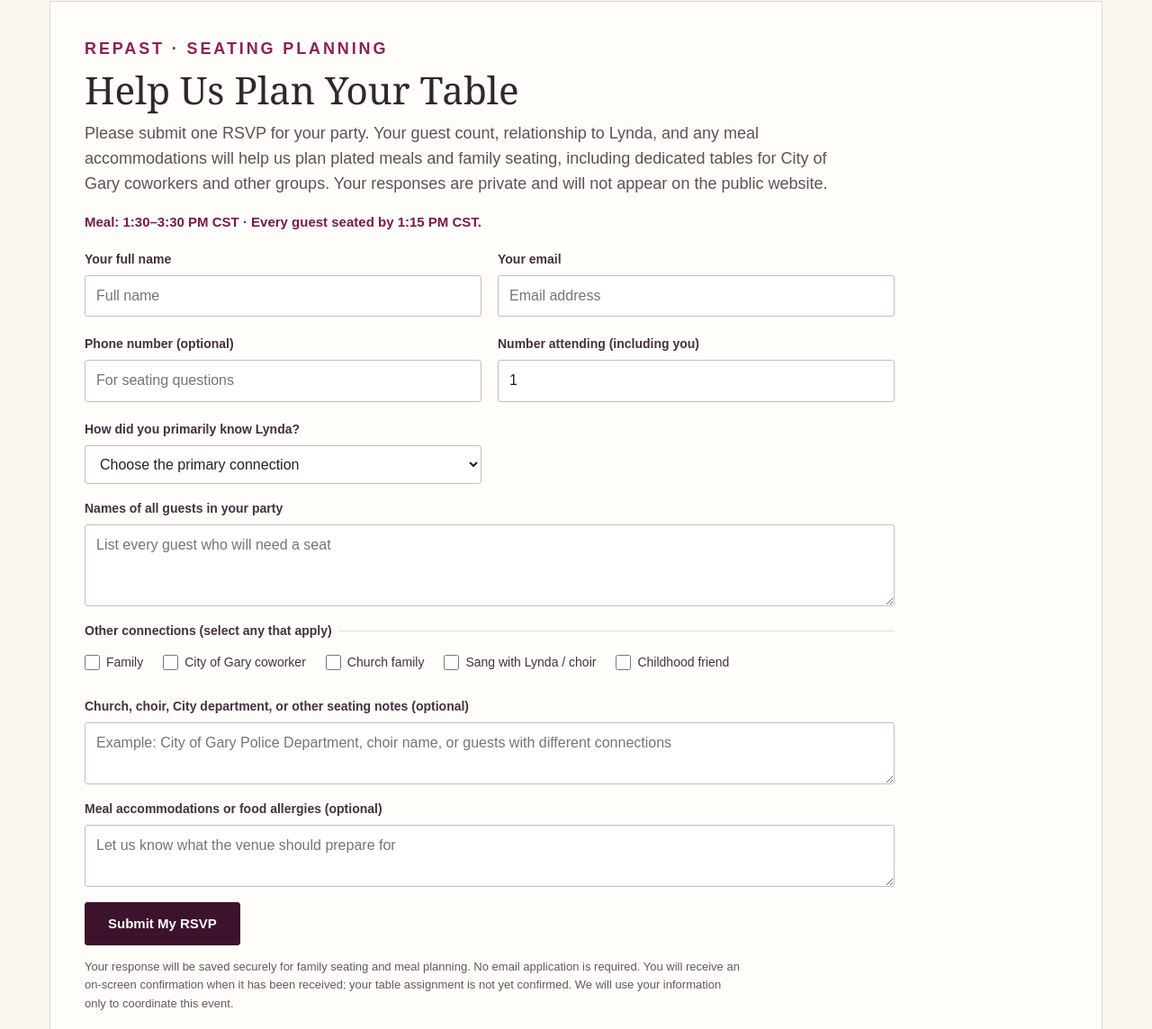
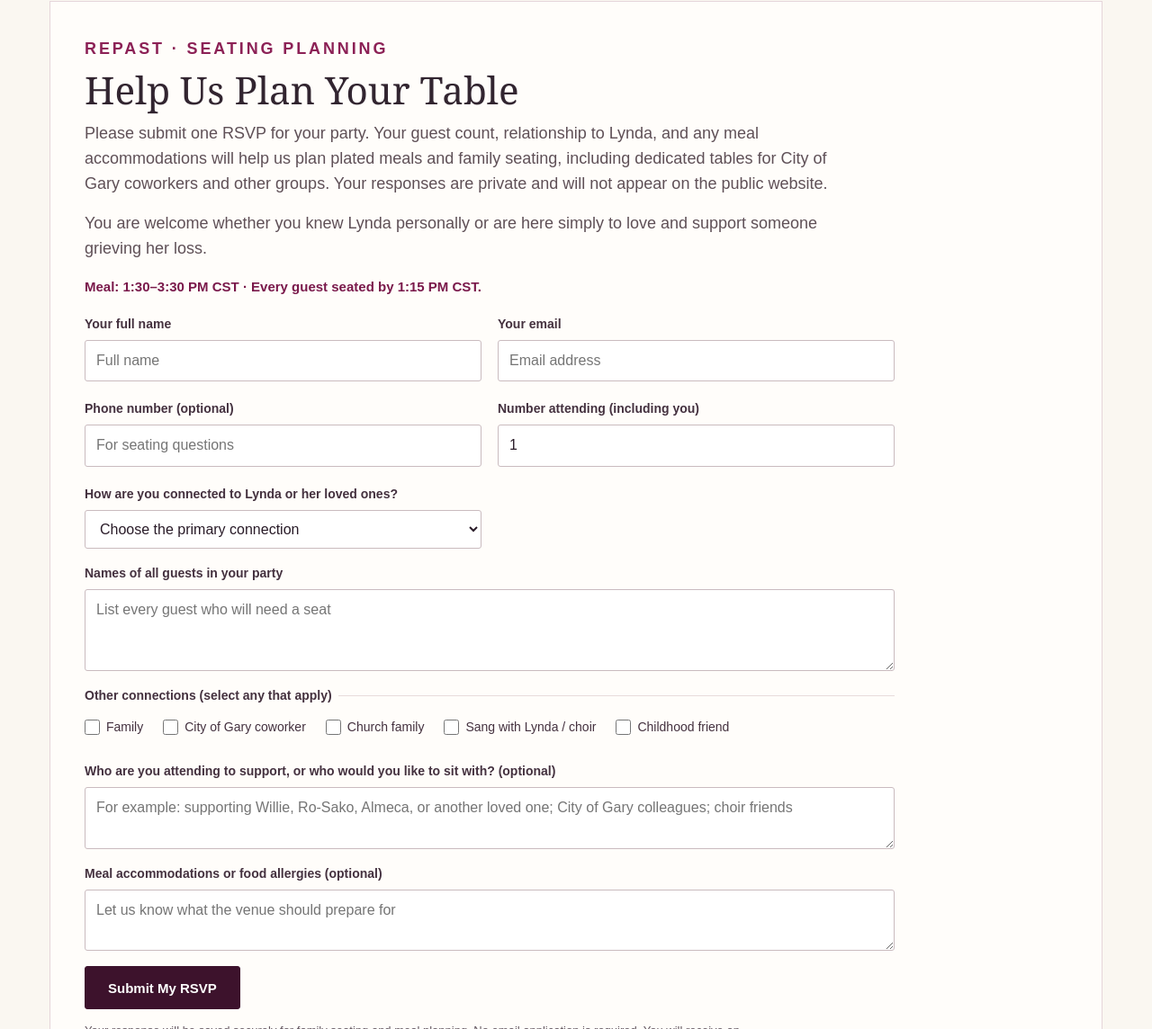
Before and after one commit to almecajones-cmd/foreverlyndamarie, a plain HTML site: page dist/index.html in a window 1280 px wide. Shown: the part 3506-4650 px from the top of the page at 90% size. Drawn offline with nearby package versions, Linux system fonts and the light colour scheme; a web font is replaced by a local one.

Commit message:
Welcome friends attending to support someone grieving Lynda's loss in repast RSVP

```diff
--- a/dist/index.html
+++ b/dist/index.html
@@ -85,13 +85,14 @@
 <p class="eyebrow">Repast · Seating Planning</p>
 <h3 id="rsvp-title">Help Us Plan Your Table</h3>
 <p>Please submit one RSVP for your party. Your guest count, relationship to Lynda, and any meal accommodations will help us plan plated meals and family seating, including dedicated tables for City of Gary coworkers and other groups. Your responses are private and will not appear on the public website.</p>
+<p class="repast-welcome">You are welcome whether you knew Lynda personally or are here simply to love and support someone grieving her loss.</p>
 <p class="repast-rsvp-reminder"><strong>Meal: 1:30–3:30 PM CST · Every guest seated by 1:15 PM CST.</strong></p>
 <form id="repast-rsvp-form" method="post" novalidate>
 <div class="rsvp-fields">
 <label>Your full name <input type="text" name="contactName" required maxlength="120" autocomplete="name" placeholder="Full name"/></label>
 <label>Your email <input type="email" name="contactEmail" required maxlength="200" autocomplete="email" placeholder="Email address"/></label><label>Phone number (optional) <input type="tel" name="contactPhone" maxlength="30" autocomplete="tel" placeholder="For seating questions"/></label>
 <label>Number attending (including you) <input type="number" name="partyCount" required min="1" max="20" value="1"/></label>
-<label>How did you primarily know Lynda? <select name="primaryConnection" required><option value="" disabled selected>Choose the primary connection</option><option value="Family — by blood">Family — by blood</option><option value="Family — by marriage">Family — by marriage</option><option value="City of Gary — Police Department coworker">City of Gary — Police Department coworker</option><option value="City of Gary — coworker, other department">City of Gary — coworker, other department</option><option value="Church family">Church family</option><option value="Sang together / choir / music ministry">Sang together / choir / music ministry</option><option value="Childhood friend">Childhood friend</option><option value="Longtime friend">Longtime friend</option><option value="Neighbor / community friend">Neighbor / community friend</option><option value="Other">Other</option></select></label>
+<label>How are you connected to Lynda or her loved ones? <select name="primaryConnection" required><option value="" disabled selected>Choose the primary connection</option><option value="Family — by blood">Family — by blood</option><option value="Family — by marriage">Family — by marriage</option><option value="City of Gary — Police Department coworker">City of Gary — Police Department coworker</option><option value="City of Gary — coworker, other department">City of Gary — coworker, other department</option><option value="Church family">Church family</option><option value="Sang together / choir / music ministry">Sang together / choir / music ministry</option><option value="Childhood friend">Childhood friend</option><option value="Longtime friend">Longtime friend</option><option value="Neighbor / community friend">Neighbor / community friend</option><option value="Here to support someone who loved Lynda">Here to support someone who loved Lynda</option><option value="Other">Other</option></select></label>
 </div>
 <label>Names of all guests in your party <textarea name="guestNames" required rows="3" maxlength="1200" placeholder="List every guest who will need a seat"></textarea></label>
 <fieldset class="rsvp-connections"><legend>Other connections (select any that apply)</legend>
@@ -101,7 +102,7 @@
 <label><input type="checkbox" name="connections" value="Sang together / choir"/> Sang with Lynda / choir</label>
 <label><input type="checkbox" name="connections" value="Childhood friend"/> Childhood friend</label>
 </fieldset>
-<label>Church, choir, City department, or other seating notes (optional) <textarea name="seatingNotes" rows="2" maxlength="600" placeholder="Example: City of Gary Police Department, choir name, or guests with different connections"></textarea></label><label>Meal accommodations or food allergies (optional) <textarea name="dietaryNotes" rows="2" maxlength="600" placeholder="Let us know what the venue should prepare for"></textarea></label><div class="rsvp-honeypot" aria-hidden="true"><label>Website <input type="text" name="website" autocomplete="off" tabindex="-1"/></label></div>
+<label>Who are you attending to support, or who would you like to sit with? (optional) <textarea name="seatingNotes" rows="2" maxlength="600" placeholder="For example: supporting Willie, Ro-Sako, Almeca, or another loved one; City of Gary colleagues; choir friends"></textarea></label><label>Meal accommodations or food allergies (optional) <textarea name="dietaryNotes" rows="2" maxlength="600" placeholder="Let us know what the venue should prepare for"></textarea></label><div class="rsvp-honeypot" aria-hidden="true"><label>Website <input type="text" name="website" autocomplete="off" tabindex="-1"/></label></div>
 <button type="submit" id="repast-submit">Submit My RSVP</button>
 <p id="repast-rsvp-status" role="status" aria-live="polite" class="rsvp-note">Your response will be saved securely for family seating and meal planning. No email application is required. You will receive an on-screen confirmation when it has been received; your table assignment is not yet confirmed. We will use your information only to coordinate this event.</p>
 </form></section>
```
